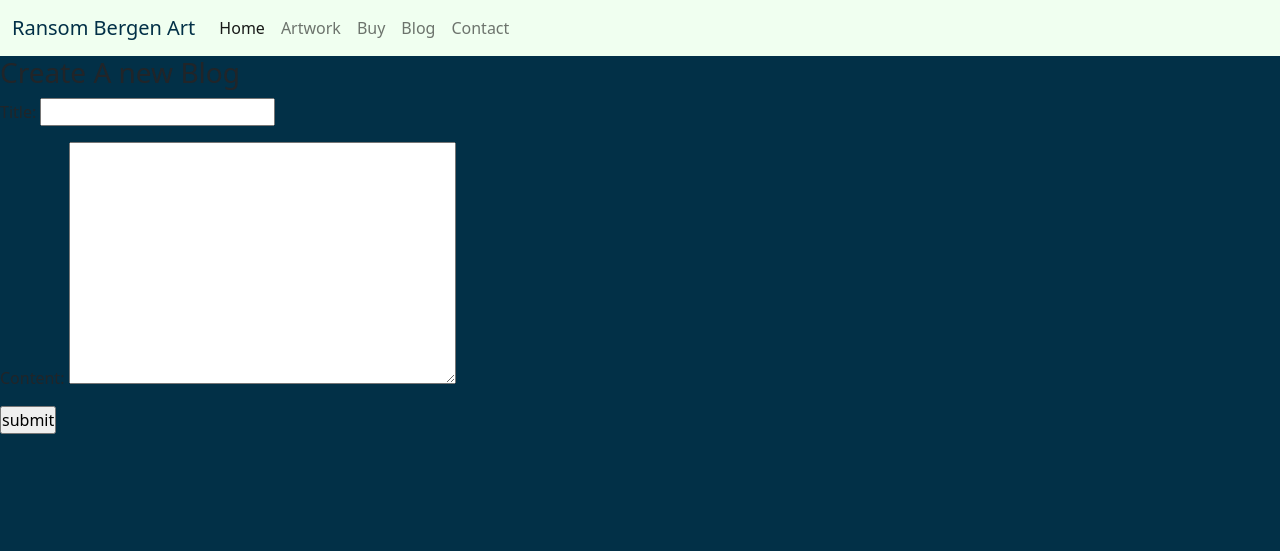
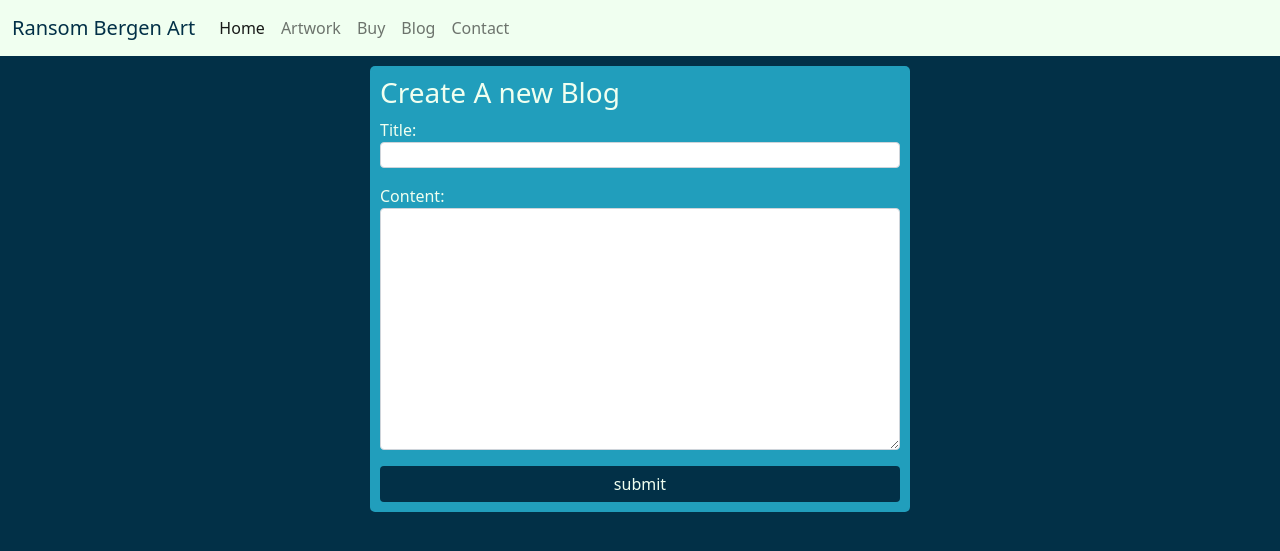
Before and after one commit to bhwong11/artist-profile, a Django app: page /blogs/new in a window 1280 px wide. Shown: the top 551 px of the page. Run offline with Django 3.2, Linux system fonts and the light colour scheme.

Commit message:
added styling for client side forms delete update create

```diff
--- a/artist/static/styles/main.css
+++ b/artist/static/styles/main.css
@@ -19,6 +19,12 @@ a{
 }
 a:hover{
     color:var(--main-lightestblue-color);
+}
+
+.error_message{
+    margin:10px;
+    width:600px;
+    color:var(--main-orange-color);
 }
 
 
@@ -105,15 +111,6 @@ a:hover{
 }
 
 /* drop down tags */
-.file-input{
-    background-color:aqua;
-    padding:50px;
-    text-align: center;
-}
-.file-input:hover{
-    background-color:blue;
-}
-/* The container <div> - needed to position the dropdown content */
 .dropdown {
   position: relative;
   display: inline-block;
@@ -321,7 +318,36 @@ a:hover{
     word-wrap: break-word;
 }
 
-
+.client_side_form_wrapper{
+    width:100vw;
+    display:flex;
+    justify-content: space-evenly;
+}
+.client_side_form{
+    display: grid;
+    margin: 10px;
+    padding:10px;
+    width:540px;
+    color:var(--main-textwhite-color);
+    background-color: var(--main-lightblue-color);
+    border-radius: 5px;
+}
+.client_side_form p{
+    display: grid;
+}
+.client_side_form p input{
+    border: 1px solid #ced4da;
+    border-radius: .25rem;
+}
+.client_side_form p textarea{
+    border: 1px solid #ced4da;
+    border-radius: .25rem;
+}
+.client_side_form_submit{
+    border:none;
+    background-color:var(--main-darkblue-color);
+    color:var(--main-textwhite-color);
+}
 
 @media only screen and (max-width: 760px){
     .artwork_container__wrapper:hover{
--- a/artist/templates/blogs/blog_create.html
+++ b/artist/templates/blogs/blog_create.html
@@ -4,11 +4,13 @@ Create Blog
 {%endblock%}
 
 {%block content%}
-<h3>Create A new Blog</h3>
- <form action="{% url 'blog_new'%}" method="post">
-    {% csrf_token %}
-    {{form.as_p}}
-    <input type="submit" value="submit">
-</form>
+<div class="client_side_form_wrapper">
+    <form class="client_side_form" action="{% url 'blog_new'%}" method="post">
+        <h3>Create A new Blog</h3>
+        {% csrf_token %}
+        {{form.as_p}}
+        <input class="btn client_side_form_submit" type="submit" value="submit">
+    </form>
+</div>
 
 {%endblock%}
--- a/artist/templates/products/product_show.html
+++ b/artist/templates/products/product_show.html
@@ -19,12 +19,11 @@
         <p>{{product.description}}</p>
     </div>
 </div>
+<div id="login"></div>
 {%if messages%}
-<div class="alert alert-primary" role="alert">
   {%for message in messages%}
-        <h3>{{message}}</h3>
+        <h3 class="error_message">{{message}}</h3>
     {%endfor%}
-</div>
 {%endif%}
 
 
--- a/artist/views.py
+++ b/artist/views.py
@@ -344,13 +344,13 @@ class LoginView(View):
             login(request, user)
             if product_pk is None:
                 return redirect('/')
-            return redirect(f'/products/{product_pk}')
+            return redirect(f'/products/{product_pk}#login')
 
         else:
             messages.add_message(request, messages.WARNING, 'The Username or Password was Incorrect')
             if product_pk is None:
                 return redirect('/login/')
-            return redirect(f'/products/{product_pk}')
+            return redirect(f'/products/{product_pk}#login')
 
 class MFAloginView(View):
     def get(self,request):
```
Also changed, not shown: artist/templates/artwork/artwork_create.html (+11 -13 lines), artist/templates/artwork/artwork_delete_confirmation.html (+11 -7 lines), artist/templates/artwork/artwork_update.html (+8 -5 lines), artist/templates/blogs/blog_delete_confirmation.html (+11 -7 lines), artist/templates/blogs/blog_update.html (+8 -6 lines), artist/templates/products/product_delete_confirmation.html (+10 -6 lines), artist/templates/products/product_new.html (+5 -2 lines), artist/templates/products/product_update.html (+10 -6 lines).
